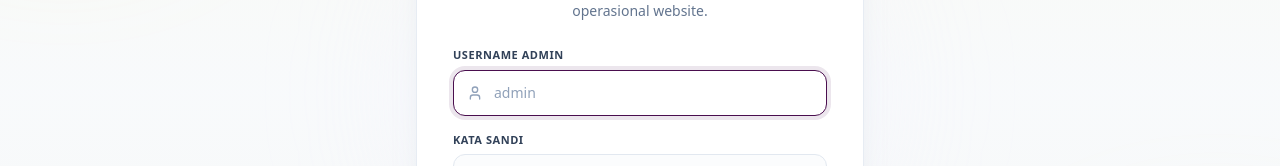
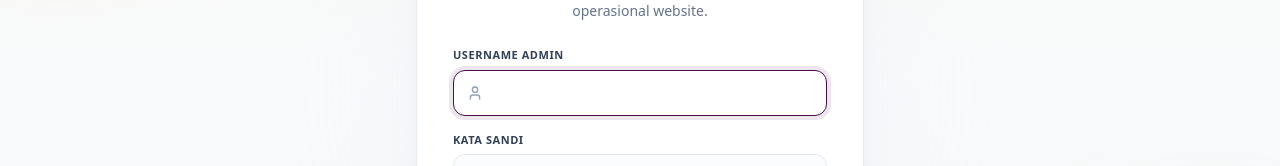
Before and after one commit to fatandzaki013-web/dapur-rasa, a Next.js app: page /admin/login in a window 1280 px wide. Shown: the part 308-474 px from the top of the page. Built offline with nearby package versions, Linux system fonts and the light colour scheme; no server answers; the database is empty.

Commit message:
fix(auth): clear username placeholder on login page and modal for privacy

```diff
--- a/src/app/admin/login/page.tsx
+++ b/src/app/admin/login/page.tsx
@@ -114,7 +114,7 @@ export default function AdminLoginPage() {
                   autoComplete="username"
                   value={username}
                   onChange={(e) => setUsername(e.target.value)}
-                  placeholder="admin"
+                  placeholder=""
                   className="w-full pl-10 pr-4 py-2.5 sm:py-3 rounded-xl border border-slate-200 bg-slate-50/60 hover:bg-slate-50 focus:bg-white text-sm text-slate-900 focus:outline-none focus:border-[#4A0E4E] focus:ring-4 focus:ring-[#4A0E4E]/10 transition-all placeholder:text-slate-400 font-medium"
                 />
               </div>
--- a/src/components/AdminLoginModal.tsx
+++ b/src/components/AdminLoginModal.tsx
@@ -125,7 +125,7 @@ export default function AdminLoginModal({
                   autoFocus
                   value={username}
                   onChange={(e) => setUsername(e.target.value)}
-                  placeholder="admin"
+                  placeholder=""
                   className="w-full pl-10 pr-4 py-2.5 rounded-xl border border-slate-200 bg-slate-50/60 hover:bg-slate-50 focus:bg-white text-sm text-slate-900 focus:outline-none focus:border-[#4A0E4E] focus:ring-4 focus:ring-[#4A0E4E]/10 transition-all placeholder:text-slate-400 font-medium"
                 />
               </div>
```
